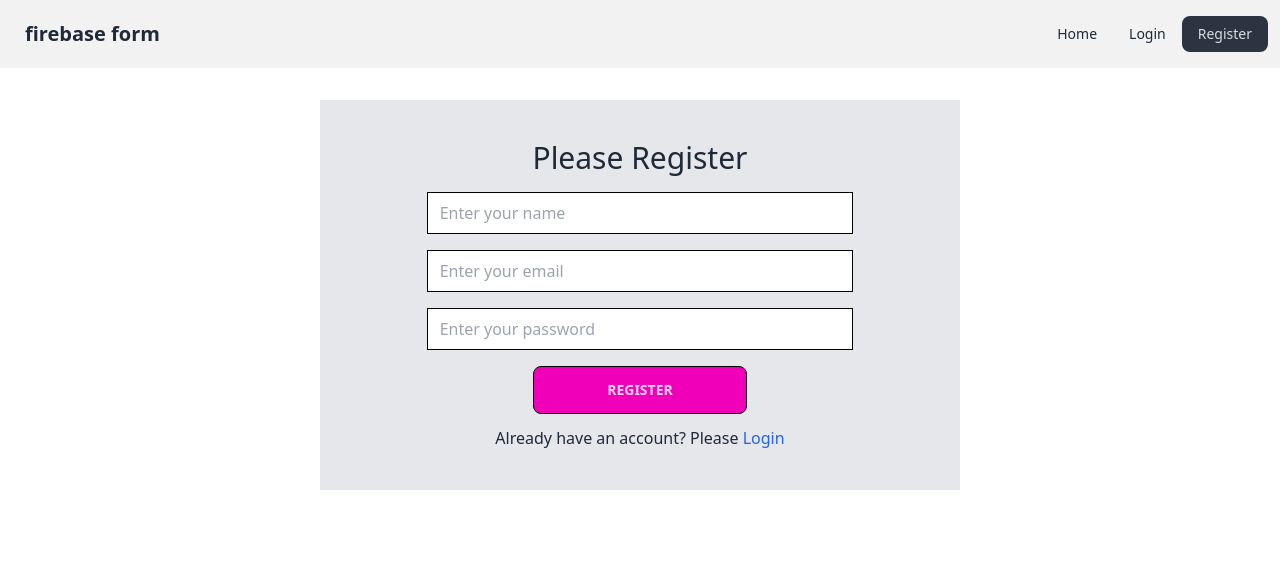
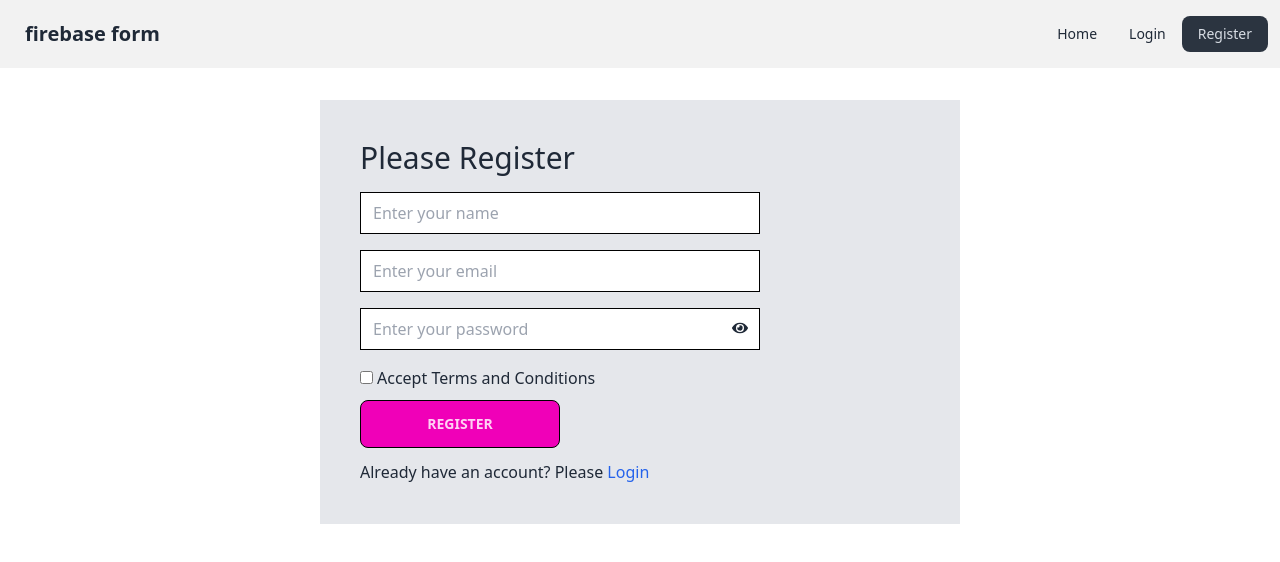
Before and after one commit to abdullahabutasneem/form-validation-firebase, a React (Vite) app: page /register in a window 1280 px wide. Shown: the top 562 px of the page. Built offline with nearby package versions, Linux system fonts and the light colour scheme.

Commit message:
toggling showing password is done

```diff
--- a/package.json
+++ b/package.json
@@ -13,6 +13,7 @@
     "firebase": "^10.4.0",
     "react": "^18.2.0",
     "react-dom": "^18.2.0",
+    "react-icons": "^4.11.0",
     "react-router-dom": "^6.16.0"
   },
   "devDependencies": {
--- a/src/Register/Register.jsx
+++ b/src/Register/Register.jsx
@@ -2,22 +2,34 @@ import { createUserWithEmailAndPassword } from "firebase/auth";
 import auth from "../component/firebase/firebase.init";
 import { useState } from "react";
 import { Link } from "react-router-dom";
+import { FaEye, FaEyeSlash } from "react-icons/fa";
 
 const Register = () => {
   const [registerError, setRegisterError] = useState("");
   const [success, setSuccess] = useState("");
+  const [showPassword, setShowPassword] = useState(false);
 
   const handleRegistration = (e) => {
     e.preventDefault();
     const name = e.target.name.value;
     const email = e.target.email.value;
     const password = e.target.password.value;
-    console.log(name, email, password);
+    const termsRegister = e.target.terms.checked;
+    console.log(name, email, password, termsRegister);
 
     setRegisterError("");
+    setSuccess("");
 
     if (password.length < 6) {
       setRegisterError("Password should be at least 6 characters");
+      return;
+    } else if (
+      !/^[a-zA-Z0-9._%+-]+@[a-zA-Z0-9.-]+\.[a-zA-Z]{2,}$/.test(email)
+    ) {
+      setRegisterError("Please enter a valid Email");
+      return;
+    } else if (!termsRegister) {
+      setRegisterError("Please accept our terms and condition!");
       return;
     }
 
@@ -33,8 +45,8 @@ const Register = () => {
   };
 
   return (
-    <div className="text-center py-8">
-      <div className="bg-gray-200 py-10 w-1/2 mx-auto">
+    <div className="py-8">
+      <div className="bg-gray-200 pl-10 py-10 w-1/2 mx-auto">
         <h2 className="text-3xl font-medium">Please Register</h2>
         <form onSubmit={handleRegistration}>
           <input
@@ -53,15 +65,29 @@ const Register = () => {
             required
           />
           <br />
-          <input
-            className="w-2/3 mb-4 border-black border-[1px] pl-3 py-2"
-            type="password"
-            name="password"
-            placeholder="Enter your password"
-            required
-          />
-          <br />
-
+          <div className="w-2/3 relative">
+            <input
+              className="w-full mb-4 border-black border-[1px] pl-3 py-2"
+              type={ !showPassword ? "password" : "text"}
+              name="password"
+              placeholder="Enter your password"
+              required
+            />
+            <span onClick={() => setShowPassword(!showPassword)} className="absolute top-3 right-3 cursor-pointer">
+                {
+                    !showPassword ? <FaEye></FaEye> : <FaEyeSlash></FaEyeSlash>
+                }
+            </span>
+          </div>
+          <div>
+            <input
+              className="mb-4 mr-1"
+              type="checkbox"
+              name="terms"
+              id="terms"
+            />
+            <label htmlFor="terms">Accept Terms and Conditions</label>
+          </div>
           {registerError && (
             <p className="text-red-800 mb-4 font-bold">{registerError}</p>
           )}
```
Also changed, not shown: 1 other file (tests, documents, lock files or other folders).
